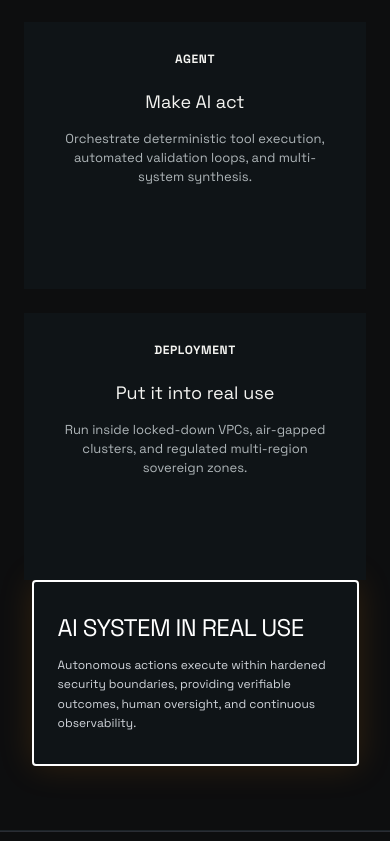
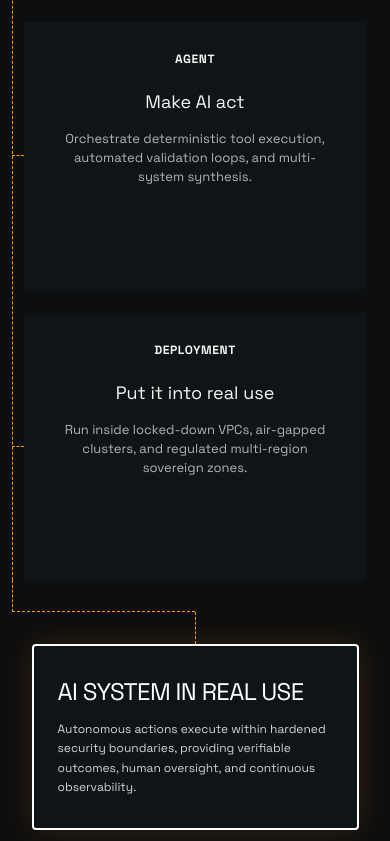
Before and after one commit to M4H1-4B1R/genai-site, a Next.js app: page /services in a window 390 px wide. Shown: the part 5401-6242 px from the top of the page. Built offline with nearby package versions, Linux system fonts and the light colour scheme.

Commit message:
fix: (services page) architecture spine in mobile view missing

```diff
--- a/app/globals.css
+++ b/app/globals.css
@@ -516,6 +516,10 @@ select {
   top: var(--bus-y);
   width: calc(100% - var(--stage-center) * 2);
 }
+/* Mobile-only corner piece (vertical spine turns right into the drop). */
+.services-connector-elbow {
+  display: none;
+}
 .services-connector-down {
   border-width: 0 0 0 1px;
   height: calc(76px - var(--bus-y));
@@ -713,9 +717,49 @@ select {
   }
   .services-stage-grid {
     grid-template-columns: 1fr;
+    position: relative;
+  }
+  /* Mobile convergence tree: the desktop 3-into-1 tree becomes a vertical
+     spine in the section's left padding (cards keep full width). Each stage
+     card feeds the spine via a stub; the spine elbows right into a single
+     drop into the core card. */
+  .services-stage-grid::before {
+    border-left: 1px dashed #ff9800;
+    bottom: 0;
+    content: "";
+    left: -12px;
+    position: absolute;
+    top: 0;
+  }
+  .services-stage-grid article {
+    position: relative;
+  }
+  .services-stage-grid article::before {
+    border-top: 1px dashed #ff9800;
+    content: "";
+    left: -12px;
+    position: absolute;
+    top: 50%;
+    width: 12px;
   }
   .services-connectors {
+    height: 64px;
+  }
+  .services-connector-drop,
+  .services-connector-bus {
     display: none;
+  }
+  .services-connector-elbow {
+    border-width: 0 0 1px 1px;
+    display: block;
+    height: 32px;
+    left: -12px;
+    top: 0;
+    width: calc(50% + 12px);
+  }
+  .services-connector-down {
+    height: 32px;
+    top: 32px;
   }
   .services-proof {
     margin: 32px 24px;
--- a/components/services-hub.tsx
+++ b/components/services-hub.tsx
@@ -210,6 +210,7 @@ export function ServicesHub() {
               <span className="services-connector-drop services-connector-drop-center" />
               <span className="services-connector-drop services-connector-drop-right" />
               <span className="services-connector-bus" />
+              <span className="services-connector-elbow" />
               <span className="services-connector-down" />
             </div>
             <article className="services-convergence-core">
```
